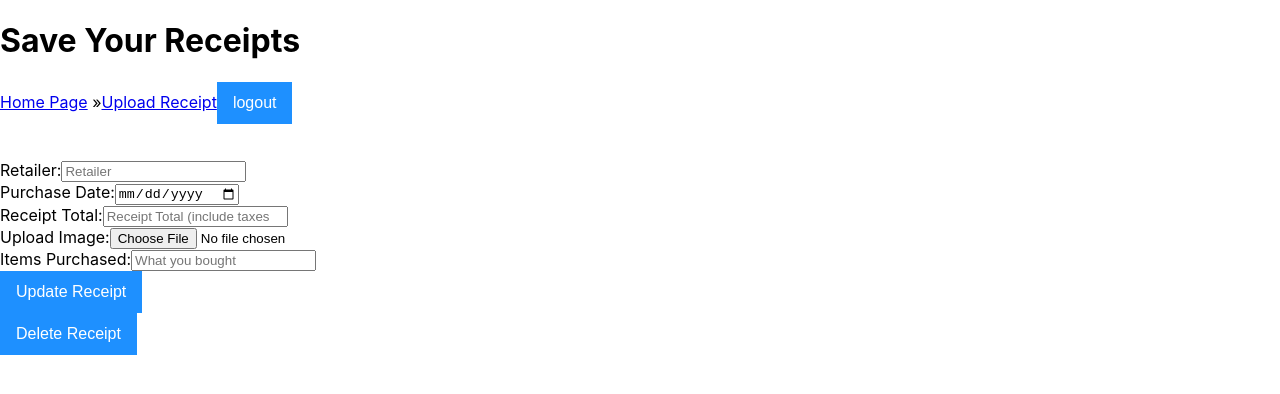
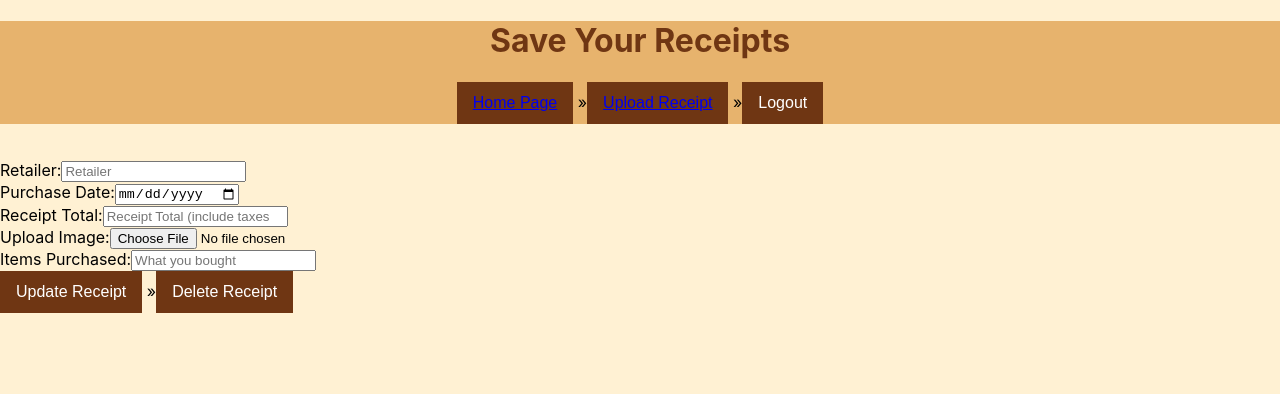
Before and after one commit to DeezDiamond/receipts-frontend, a React (Create React App) app: page /receipts/1 in a window 1280 px wide. Shown: the top 394 px of the page. Built offline with nearby package versions, Linux system fonts and the light colour scheme; no server answers.

Commit message:
Minor css updates. Computer is being a butt.

```diff
--- a/src/components/Detail/Detail.js
+++ b/src/components/Detail/Detail.js
@@ -54,6 +54,7 @@ const Detail = ({match}) => {
 				}
 
 			}).then((res) => {
+				setRedirect(true);
 			})
 			.catch(error => {
             console.log(error.response);
@@ -152,12 +153,14 @@ const Detail = ({match}) => {
 					<br />
 					<button onClick={receiptUpdate} className='pretty-button'>
 						Update Receipt
-					</button>
-				</form>
+					</button> »
 
 				<button className='pretty-button' onClick={receiptDelete}>
 					Delete Receipt
 				</button>
+
+				</form>
+
 			</div>
 		</div>
 	);
--- a/src/components/Displays/displays.css
+++ b/src/components/Displays/displays.css
@@ -13,7 +13,8 @@
 	flex-direction: column;
 	justify-content: space-between;
 	overflow: hidden;
-	border: 1px solid #763c66;
+	border: 1px solid #6f3613;
+	background-color: #ffde95;
 	place-items: center;
 }
 
--- a/src/components/Header/Header.js
+++ b/src/components/Header/Header.js
@@ -15,9 +15,15 @@ const Header = () => {
 		<div className='header'>
 			<h1>Save Your Receipts</h1>
 			<nav>
-				<Link to='/'>Home Page</Link> »
+				<button className='pretty-button'>
+				<Link to='/'>Home Page</Link>
+				</button> »
+
+				<button className='pretty-button'>
 				<Link to='/submit'>Upload Receipt</Link>
-				<button onClick={handleLogout} className="pretty-button">logout</button>
+				</button>  »
+
+				<button onClick={handleLogout} className="pretty-button">Logout</button>
 			</nav>
 
 			{/* {token && <h2>You are logged in!!</h2>} */}
--- a/src/components/Header/header.css
+++ b/src/components/Header/header.css
@@ -0,0 +1,8 @@
+.header {
+    background-color: #e7b36d;
+    text-align: center;
+}
+
+h1 {
+    color: #6f3613;
+}
--- a/src/index.css
+++ b/src/index.css
@@ -5,6 +5,7 @@ body {
     sans-serif;
   -webkit-font-smoothing: antialiased;
   -moz-osx-font-smoothing: grayscale;
+  background-color: #fff1d3;
 }
 
 code {
@@ -12,16 +13,17 @@ code {
     monospace;
 }
 
-.pretty-button{
+.pretty-button {
     border: none;
     font-size: 1rem;
+    background-color: #6f3613;
+    color: #fff;
+    padding: 0.75rem 1rem;
+    transition: box-shadow 0.3s ease-in, background-color 0.3s ease-in;
 }
 
-.pretty-button {
-    background-color: #1e90ff;
-    color: #ffffff;
-    padding: 0.75rem 1rem;
-    transition: box-shadow 0.3s ease-in, background-color 0.3s ease-in;
+.pretty-button a:visited {
+  color: #fff;
 }
 
 .pretty-button:focus {
```
